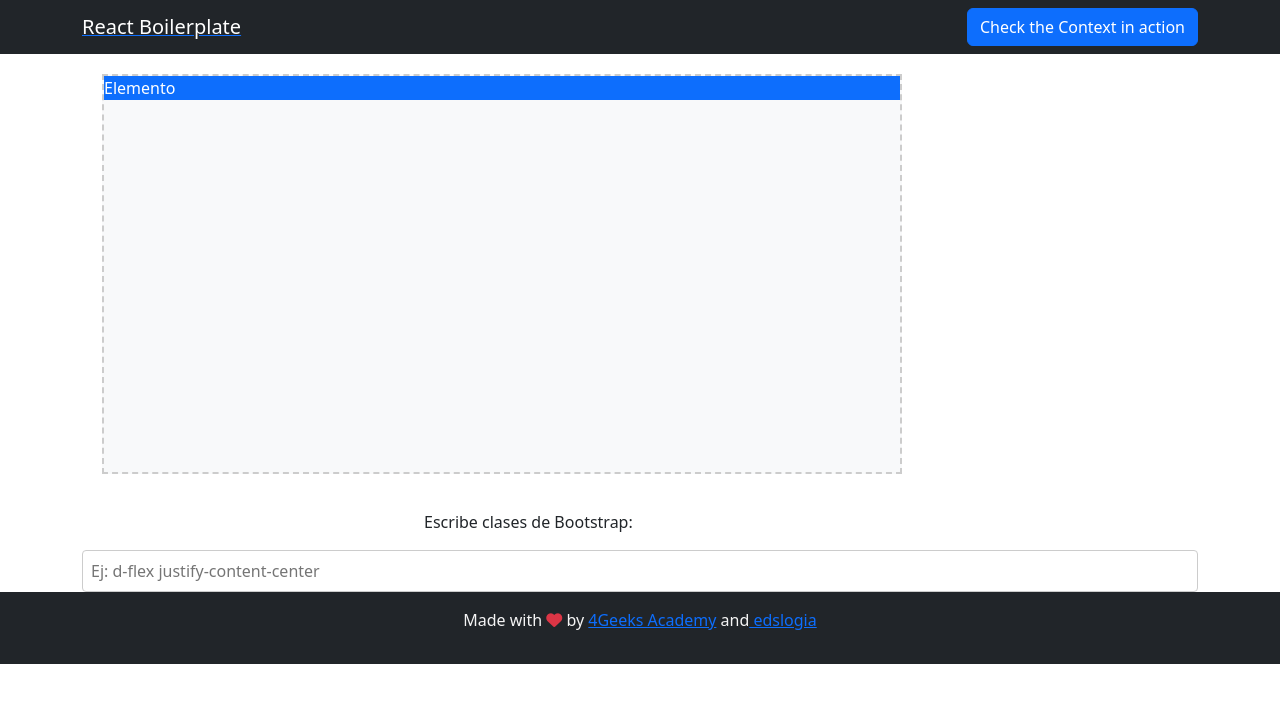
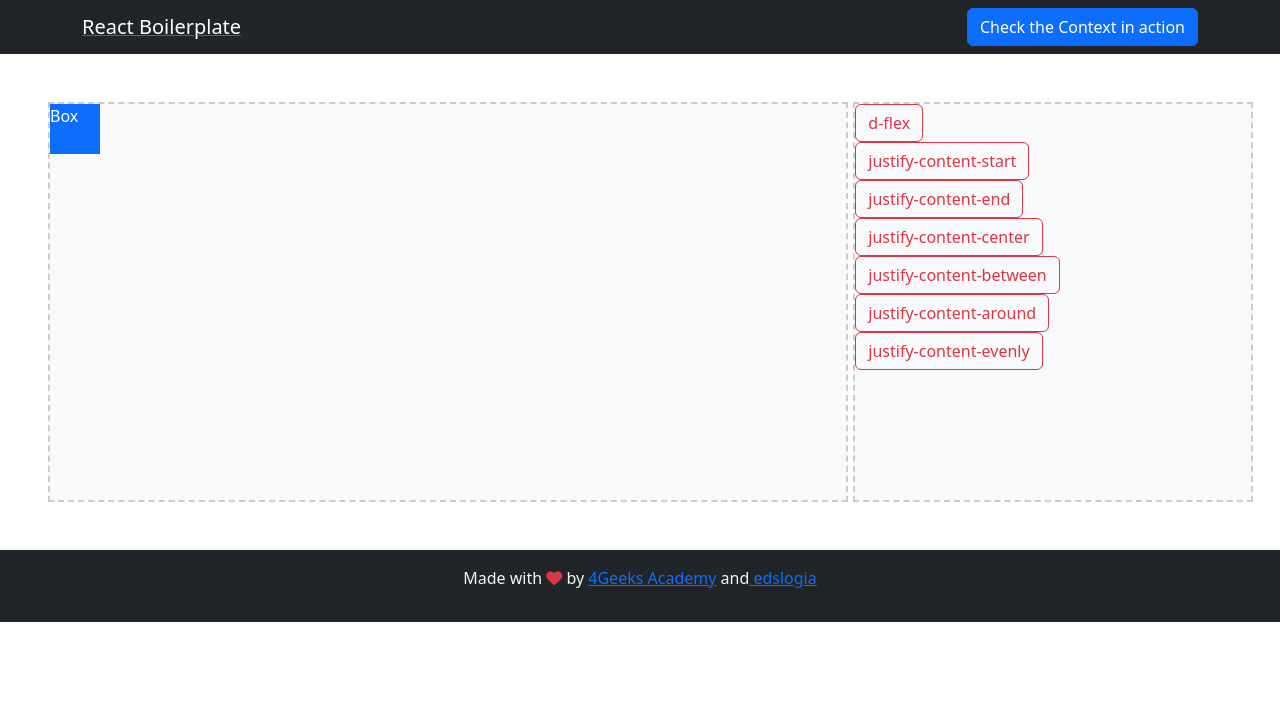
Before and after one commit to 4GeeksAcademy/juego_bootstrap-edslogia, a React (Vite) app: page / in a window 1280 px wide. Shown: the top 702 px of the page. Built offline with nearby package versions, Linux system fonts and the light colour scheme.

Commit message:
se crea layout para botones que seleccionan las clasess, se crea archivo config con variables flex, se renderizan botones en layout de selector de clases

```diff
--- /dev/null
+++ b/src/components/BootstrapActions.jsx
@@ -0,0 +1,12 @@
+import "../styles/bootstrap-actions.css";
+import useGlobalReducer from "../hooks/useGlobalReducer.jsx";
+
+export const BootstrapActions = ({children}) => {
+  const { store, dispatch } = useGlobalReducer();
+
+  return (
+    <div className="bootstrap-actions">
+      {children}
+    </div>
+  );
+};
--- /dev/null
+++ b/src/components/ButtonClass.jsx
@@ -0,0 +1,22 @@
+import React from "react";
+import useGlobalReducer from "../hooks/useGlobalReducer";
+import "../styles/class-input.css";
+
+export const Button = ({classToSelect}) => {
+  const { dispatch, store } = useGlobalReducer();
+
+  const handleChange = (e) => {
+    dispatch({
+      type: "SET_CURRENT_CLASSES",
+      payload: e.target.value,
+    });
+  };
+
+  return (
+    <div>
+      <button type="button" class="btn btn-outline-danger">
+        {classToSelect}
+      </button>
+    </div>
+  );
+};
--- a/src/components/LayoutBoard.jsx
+++ b/src/components/LayoutBoard.jsx
@@ -6,7 +6,7 @@ export const LayoutBoard = () => {
 
   return (
     <div className="layout-board ">
-        <div className={`box ${store.currentClasses}`}>Elemento</div>
+        <div className="box">Box</div>
     </div>
   );
 };
--- /dev/null
+++ b/src/config/config.js
@@ -0,0 +1,11 @@
+export const AppConfig = {
+  classFlex: [
+    "d-flex",
+    "justify-content-start",
+    "justify-content-end",
+    "justify-content-center",
+    "justify-content-between",
+    "justify-content-around",
+    "justify-content-evenly",
+  ],
+};
--- a/src/pages/Home.jsx
+++ b/src/pages/Home.jsx
@@ -1,16 +1,26 @@
 import useGlobalReducer from "../hooks/useGlobalReducer.jsx";
 import { LayoutBoard } from "../components/LayoutBoard.jsx";
-import { ClassInput } from "../components/ClassInput.jsx";
+import { AppConfig } from "../config/config.js";
+import { Button } from "../components/ButtonClass.jsx";
+import { BootstrapActions } from "../components/BootstrapActions.jsx";
 
 export const Home = () => {
   const { store, dispatch } = useGlobalReducer();
+  const buttonClasses = AppConfig.classFlex;
+  console.log(buttonClasses);
 
   return (
-    <div className="container">
-      <div className="row">
-        <div className="col">
+    <div className="">
+      <div className="row d-flex justify-content-around p-5">
+        <div className="col-8">
           <LayoutBoard />
-          <ClassInput />
+        </div>
+        <div className="col-4">
+          <BootstrapActions>
+            {buttonClasses.map((classToSelect) => {
+              return <Button classToSelect={classToSelect} />;
+            })}
+          </BootstrapActions>
         </div>
       </div>
     </div>
--- /dev/null
+++ b/src/styles/bootstrap-actions.css
@@ -0,0 +1,6 @@
+.bootstrap-actions {
+  width: 400px;
+  height: 400px;
+  border: 2px dashed #ccc;
+  background-color: #f8f9fa;
+}
--- a/src/styles/layout-board.css
+++ b/src/styles/layout-board.css
@@ -2,7 +2,6 @@
   width: 800px;
   height: 400px;
   border: 2px dashed #ccc;
-  margin: 20px;
   background-color: #f8f9fa;
 }
 
@@ -15,4 +14,6 @@
 .box {
   background-color: #0d6efd;
   color: white;
+  width: 50px;
+  height: 50px;
 }
```
